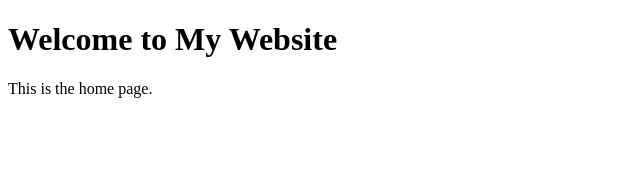
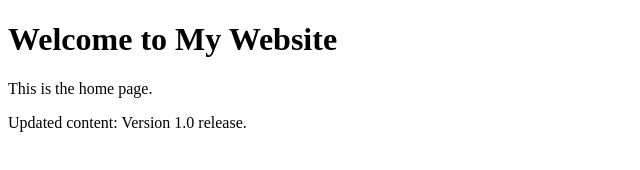
Before and after one commit to SakethSampathVinay/git-assignment, a plain HTML site: page index.html in a window 1280 px wide. Shown: the whole page, without its empty margins (0-640 px from the left). Drawn offline with Linux system fonts and the light colour scheme.

Commit message:
Update index.html with version details

```diff
--- a/index.html
+++ b/index.html
@@ -6,5 +6,6 @@
 <body>
     <h1>Welcome to My Website</h1>
     <p>This is the home page.</p>
+    <p>Updated content: Version 1.0 release.</p>
 </body>
 </html>
```
